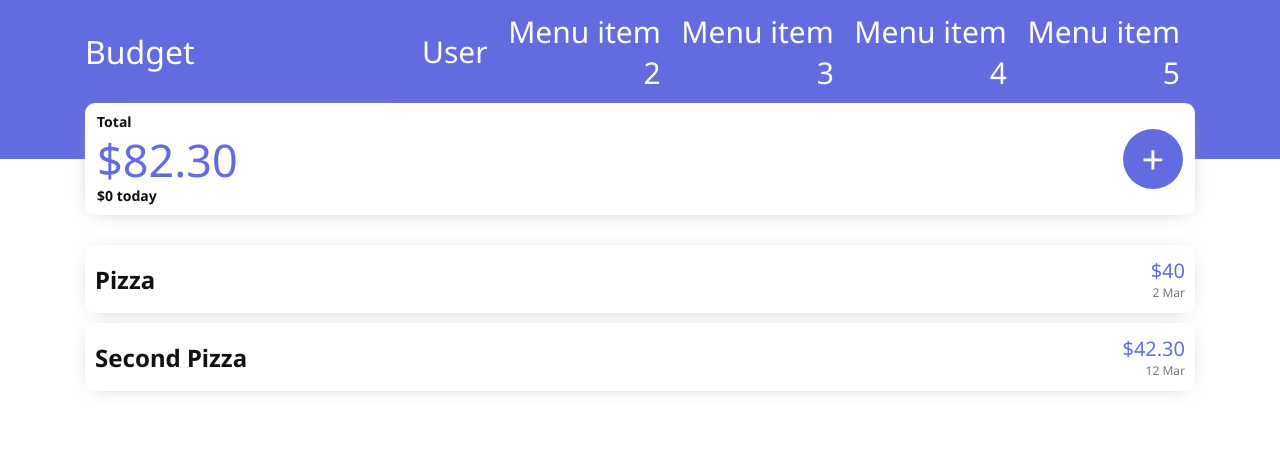
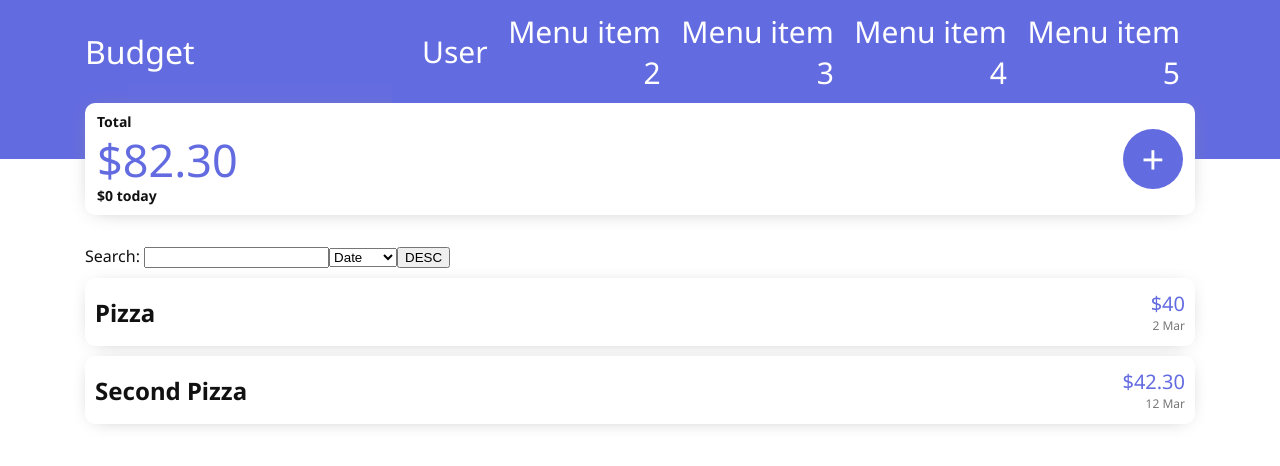
Before and after one commit to JasonDollar/Budget-app-frontend, a React (Create React App) app: page /expenses in a window 1280 px wide. Shown: the top 466 px of the page. Built offline with nearby package versions, Linux system fonts and the light colour scheme.

Commit message:
first version of Filter component

```diff
--- /dev/null
+++ b/src/components/Filter.js
@@ -0,0 +1,29 @@
+import React from 'react'
+import { useSelector, useDispatch } from 'react-redux'
+
+import { selectFilters } from '../store/selectors/ui'
+import { updateFilter } from '../store/actions/ui'
+
+const Filter = () => {
+  const { search, dateRangeStart, dateRangeEnd, sortBy, sortDirection } = useSelector(selectFilters)
+  const dispatch = useDispatch()
+
+  const handleChange = update => {
+    dispatch(updateFilter(update))
+  }
+
+  return (
+    <div className="margin-r-l">
+      Search: <input type="text" value={search} onChange={e => handleChange({search: e.target.value})}/>
+
+      <select value={sortBy} onChange={(e) => handleChange({ sortBy: e.target.value })}>
+        <option value="DATE">Date</option>
+        <option value="AMOUNT">Amount</option>
+      </select>
+
+      <button onClick={() => handleChange({sortDirection: sortDirection === 'ASC' ? 'DESC' : 'ASC'})}>{sortDirection === 'ASC' ? 'DESC' : 'ASC'}</button>
+    </div>
+  )
+}
+
+export default Filter
--- a/src/pages/expenses.js
+++ b/src/pages/expenses.js
@@ -1,9 +1,11 @@
 import React from 'react'
 import ExpensesList from '../components/ExpensesList'
+import Filter from '../components/Filter'
 
 const ExpensesPage = () => {
   return (
     <div>
+      <Filter />
       <ExpensesList />
     </div>
   )
```
